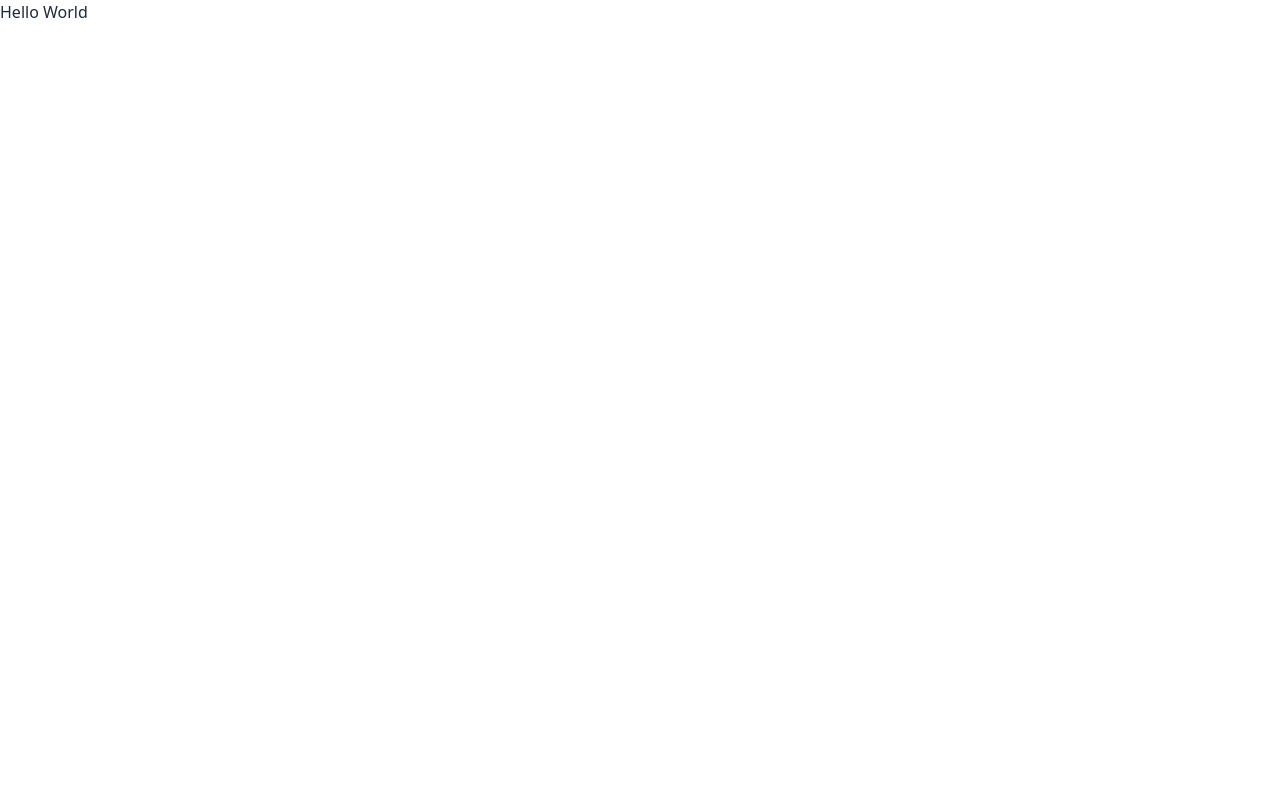
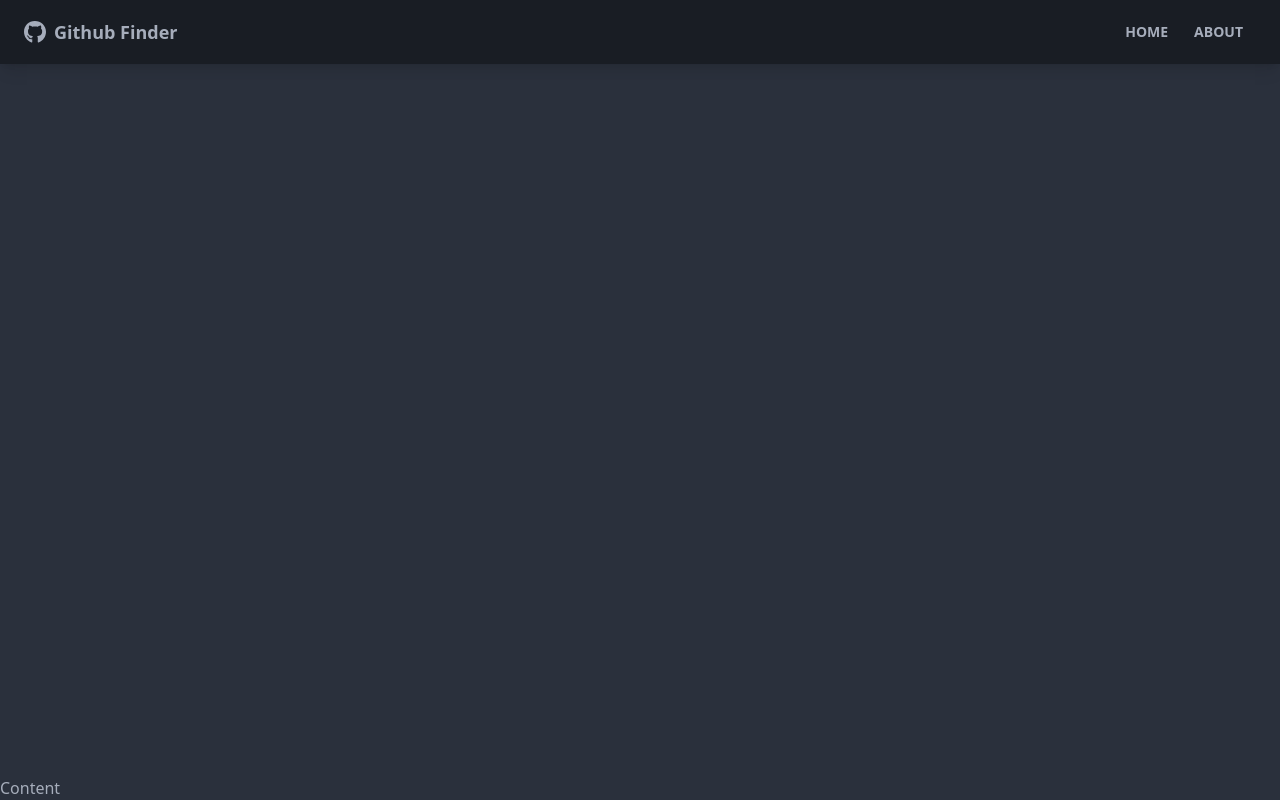
Before and after one commit to stanycruz/github-finder, a React (Create React App) app: page / in a window 1280 px wide. Built offline with nearby package versions, Linux system fonts and the light colour scheme; the HTML template or start-up script is replaced by a standard one.

Commit message:
feat: add navbar component

```diff
--- a/src/App.js
+++ b/src/App.js
@@ -1,9 +1,15 @@
+import { BrowserRouter as Router, Route } from 'react-router-dom'
+import Navbar from './components/layout/Navbar'
+
 function App() {
   return (
-    <div>
-      <h1>Hello World</h1>
-    </div>
-  );
+    <Router>
+      <div className='flex flex-col justify-between h-screen'>
+        <Navbar />
+        <main>Content</main>
+      </div>
+    </Router>
+  )
 }
 
-export default App;
+export default App
--- /dev/null
+++ b/src/components/layout/Navbar.jsx
@@ -0,0 +1,39 @@
+import { FaGithub } from 'react-icons/fa'
+import { Link } from 'react-router-dom'
+import PropTypes from 'prop-types'
+
+function Navbar({ title }) {
+  return (
+    <nav className='navbar mb-12 shadow-lg bg-neutral text-neutral-content'>
+      <div className='container mx-auto'>
+        <div className='flex-none px-2 mx-2'>
+          <FaGithub className='inline pr-2 text-3xl' />
+          <Link to='/' className='text-lg font-bold align-middle'>
+            {title}
+          </Link>
+        </div>
+
+        <div className='flex-1 px-2 mx-2'>
+          <div className='flex justify-end'>
+            <Link to='/' className='btn btn-ghost btn-sm rounded-btn'>
+              Home
+            </Link>
+            <Link to='/about' className='btn btn-ghost btn-sm rounded-btn'>
+              About
+            </Link>
+          </div>
+        </div>
+      </div>
+    </nav>
+  )
+}
+
+Navbar.defaultProps = {
+  title: 'Github Finder',
+}
+
+Navbar.propTypes = {
+  title: PropTypes.string,
+}
+
+export default Navbar
--- a/tailwind.config.js
+++ b/tailwind.config.js
@@ -7,4 +7,7 @@
     extend: {},
   },
   plugins: [require('daisyui')],
+  daisyui: {
+    themes: ['dark'],
+  },
 }
```
